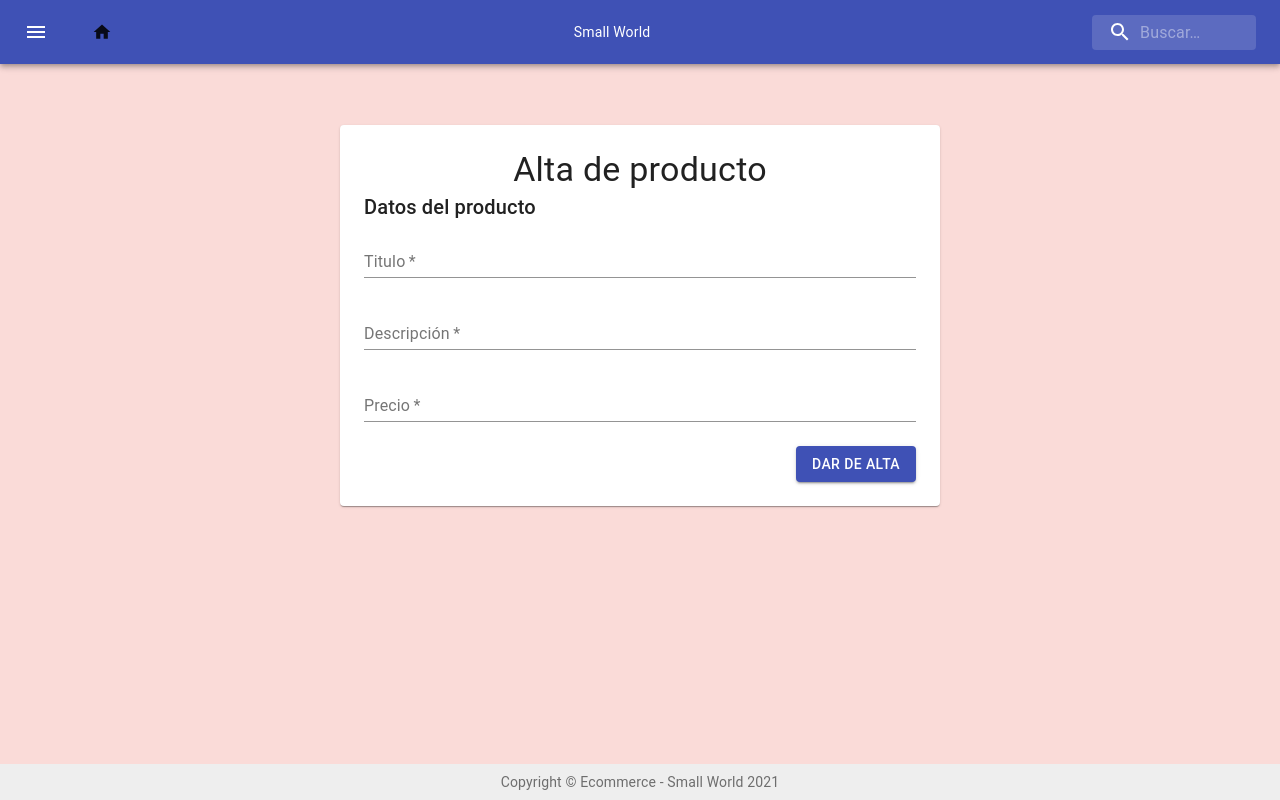
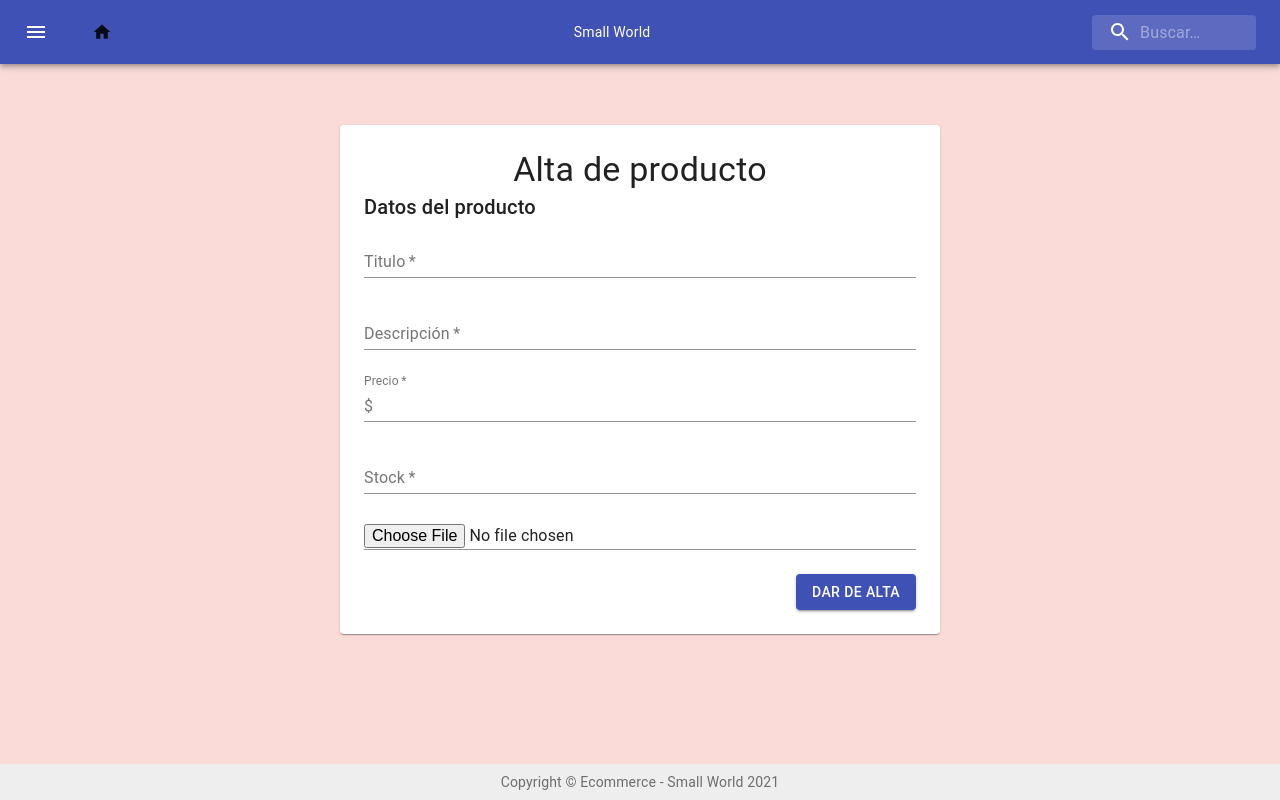
Before and after one commit to taosoft/ecommerce-child-clothes, a React (Create React App) app: page /addproduct in a window 1280 px wide. Built offline with nearby package versions, Linux system fonts and the light colour scheme; what react-swipeable-views-utils would draw is missing.

Commit message:
Alta Producto

```diff
--- a/src/Components/Dashboard/AddProduct.js
+++ b/src/Components/Dashboard/AddProduct.js
@@ -61,7 +61,6 @@ export default function Checkout() {
                 <Typography component="h1" variant="h4" align="center">
                     Alta de producto
                 </Typography>
-                <React.Fragment>
                 <AddressForm/>
                 <div className={classes.buttons}>
                     <Button
@@ -73,7 +72,6 @@ export default function Checkout() {
                     Dar de alta
                     </Button>
                 </div>
-                </React.Fragment>
             </Paper>
         </main>
         <Footer/>
--- a/src/Components/Dashboard/AddressForm.js
+++ b/src/Components/Dashboard/AddressForm.js
@@ -2,8 +2,8 @@ import React from 'react';
 import Grid from '@material-ui/core/Grid';
 import Typography from '@material-ui/core/Typography';
 import TextField from '@material-ui/core/TextField';
-import FormControlLabel from '@material-ui/core/FormControlLabel';
-import Checkbox from '@material-ui/core/Checkbox';
+import InputAdornment from '@material-ui/core/InputAdornment';
+
 
 export default function AddressForm() {
   return (
@@ -16,6 +16,7 @@ export default function AddressForm() {
           <TextField
             required
             id="title"
+            type="string"
             name="title"
             label="Titulo"
             fullWidth
@@ -26,20 +27,49 @@ export default function AddressForm() {
           <TextField
             required
             id="description"
+            type="string"
             name="description"
             label="Descripción"
             fullWidth
-            autoComplete="shipping address-line1"
+            autoComplete="description"
           />
         </Grid>
         <Grid item xs={12}>
           <TextField
             required
             id="price"
+            type="number"
             name="price"
             label="Precio"
+            InputProps={{
+                startAdornment: (
+                    <InputAdornment position="start">
+                        $
+                    </InputAdornment>
+                ),
+            }}
             fullWidth
-            autoComplete="shipping address-line2"
+          />
+        </Grid>
+        <Grid item xs={12}>
+          <TextField
+            required
+            id="stock"
+            type="number"
+            name="stock"
+            label="Stock"
+            onChange={(e)=>console.log(e.target.value)}
+            fullWidth
+          />
+        </Grid>
+        <Grid item xs={12}>
+          <TextField
+            required
+            id="file"
+            inputProps={{type:'file',accept:'.png, .jpg'}}
+            name="file"
+            onChange={() => alert('uploaded')}
+            fullWidth
           />
         </Grid>
       </Grid>
```
Lines whose indentation alone changed are shown as unchanged.
